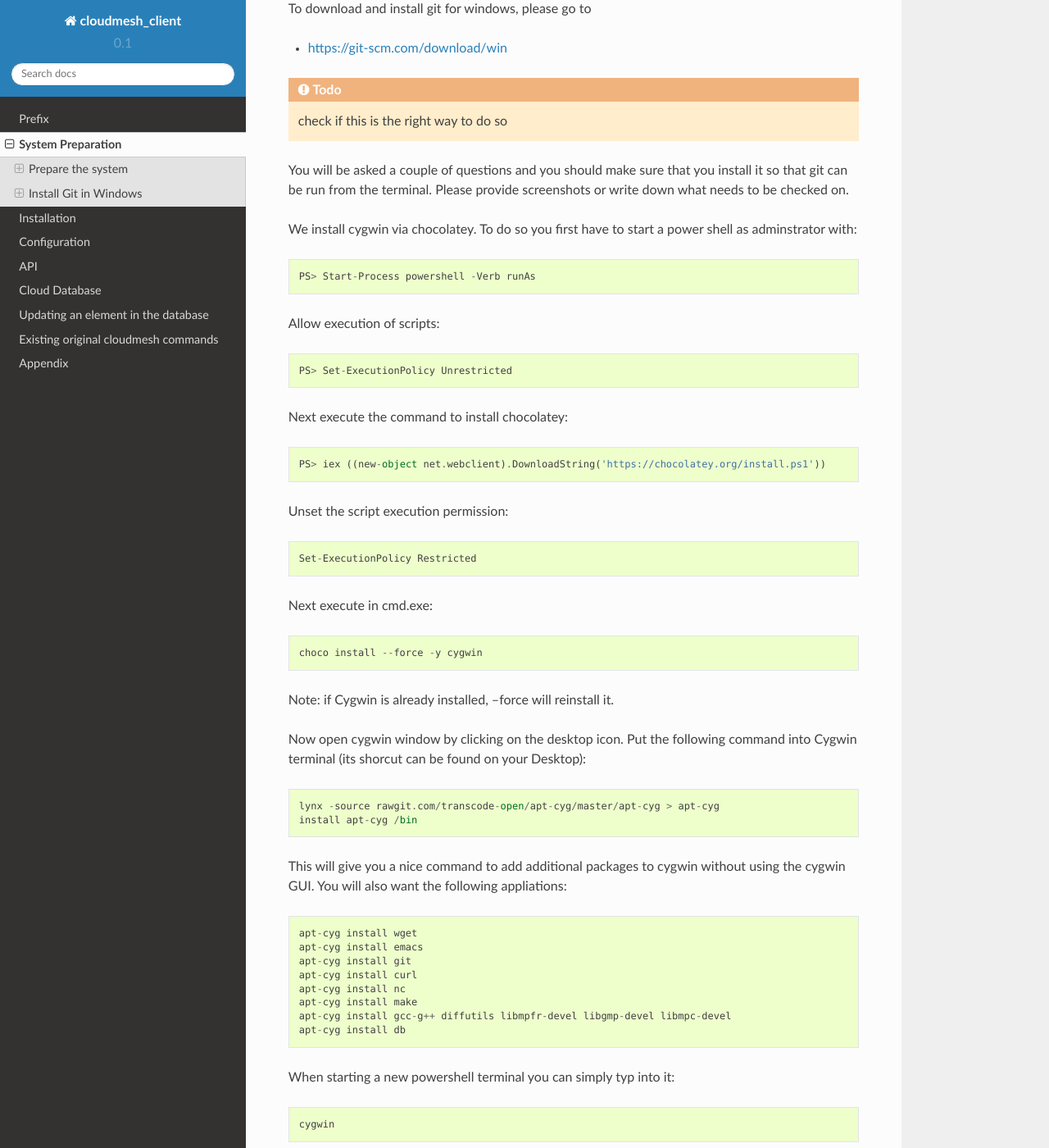
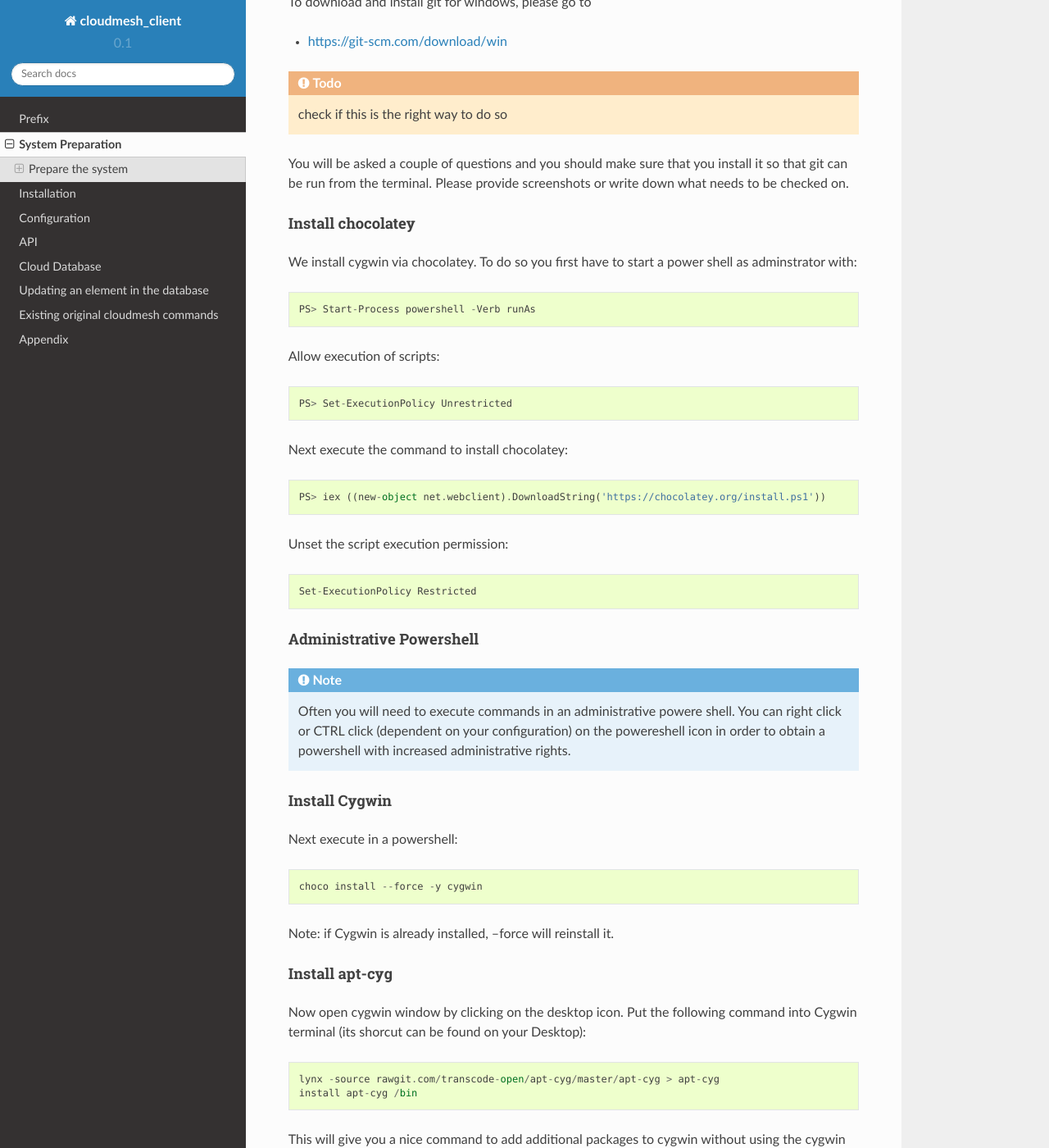
Before and after one commit to cloudmesh/client, a Sphinx documentation site: the page built from docs/source/system.rst, in a window 1280 px wide and 1400 px high, scrolled down 2844 px. Shown: the whole window at 82% size. Built offline with Sphinx 7.4.7 and the Read the Docs theme 2.0.0, drawn with Linux system fonts in a browser that asks for light colours; pages that are not in the unit, such as notebooks, are missing from menus; some of the changed text lies outside the part shown.

Commit message:
add some more windows instructions

```diff
--- a/docs/source/system.rst
+++ b/docs/source/system.rst
@@ -127,7 +127,7 @@ Once downloaded, open it by clicking on the downloaded file. You may
 also want to change the properties and add python to the path
 
 Install Git in Windows
-----------------------------------------------------------------------
+~~~~~~~~~~~~~~~~~~~~~~~~~~~~~~~~~~~~~~~~~~~~~~~~~~~~~~~~~~~~~~~~~~~~~~
 
 To download and install git for windows, please go to
 
@@ -140,8 +140,7 @@ you install it so that git can be run from the terminal. Please
 provide screenshots or write down what needs to be checked on.
 
 
-
-Install Cygwin
+Install chocolatey
 ~~~~~~~~~~~~~~~~~~~~~~~~~~~~~~~~~~~~~~~~~~~~~~~~~~~~~~~~~~~~~~~~~~~~~~
 
 We install cygwin via chocolatey. To do so you first have to start a
@@ -161,7 +160,17 @@ Unset the script execution permission::
 
   Set-ExecutionPolicy Restricted
 
-Next execute in cmd.exe::
+Administrative Powershell
+~~~~~~~~~~~~~~~~~~~~~~~~~~~~~~~~~~~~~~~~~~~~~~~~~~~~~~~~~~~~~~~~~~~~~~
+.. note:: Often you will need to execute commands in an administrative powere
+	  shell. You can right click or CTRL click (dependent on your
+	  configuration) on the powereshell icon in order to obtain a powershell
+	  with increased administrative rights.
+
+Install Cygwin
+~~~~~~~~~~~~~~~~~~~~~~~~~~~~~~~~~~~~~~~~~~~~~~~~~~~~~~~~~~~~~~~~~~~~~~
+
+Next execute in a powershell::
 
   choco install --force -y cygwin
 
@@ -225,6 +234,9 @@ We want also to install virtualenv::
 
   pip install virtualenv
 
+and pyreadline::
+
+   pip install pyreadline
 
 Linux
 ^^^^^^^^^^^^^^^^^^^^^^^^^^^^^^^^^^^^^^^^^^^^^^^^^^^^^^^^^^^^^^^^^^^^^^
```
Also changed, not shown: other parts of docs/source/system.rst (+1 -1 lines), docs/source/prefix.rst (+11 -1 lines), 2 other files.
